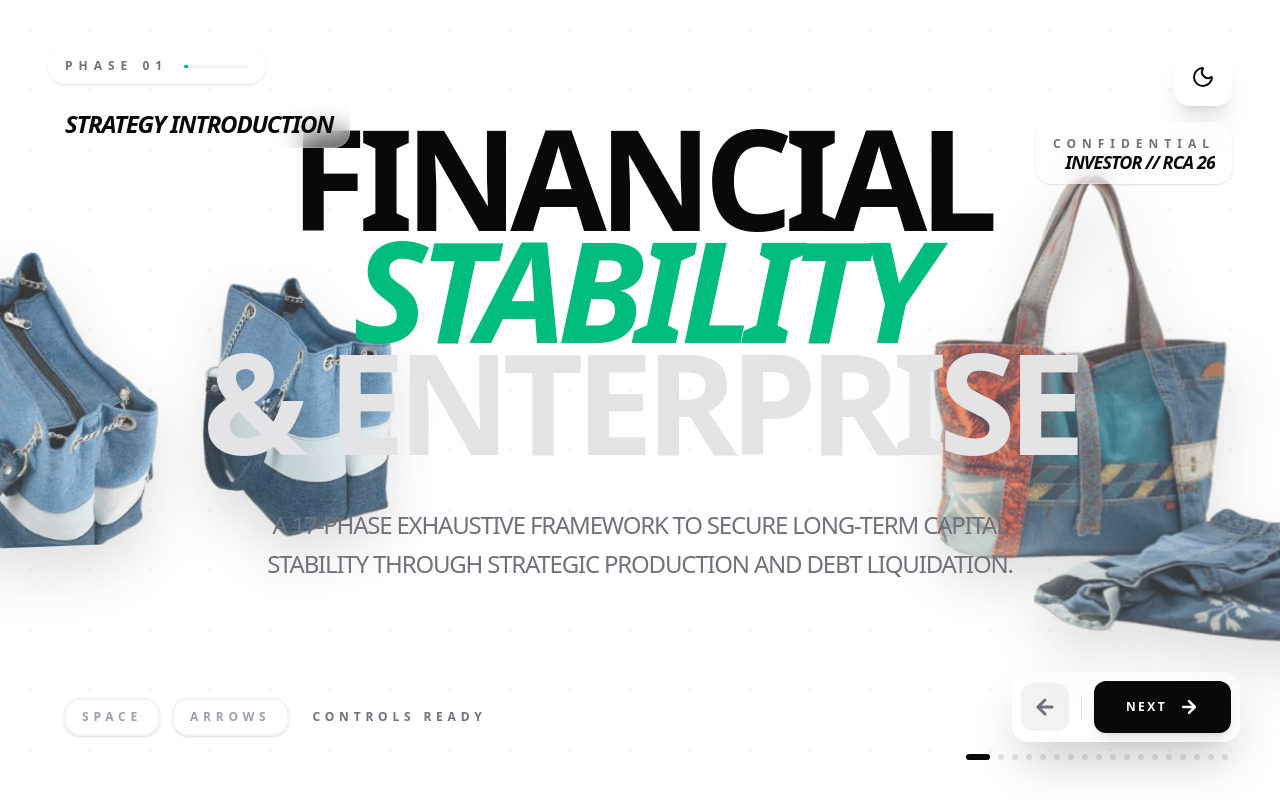
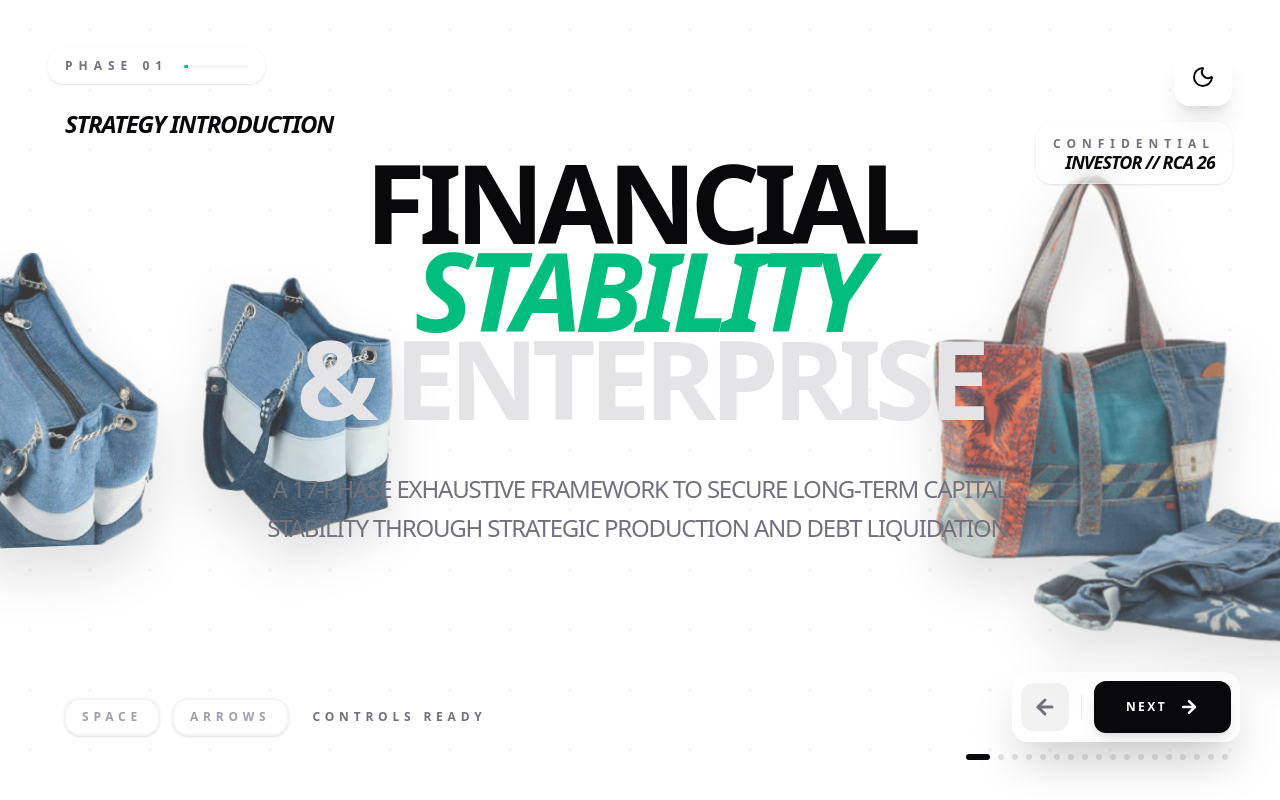
Before and after one commit to Ntarekp/Financial-Stability-Plan, a React (Vite) app: page / in a window 1280 px wide. Built offline with nearby package versions, Linux system fonts and the light colour scheme.

Commit message:
Resolve Scale and overflow issues

```diff
--- a/src/App.tsx
+++ b/src/App.tsx
@@ -200,7 +200,7 @@ export default function App() {
             animate={{ opacity: 1, y: 0 }}
             className="relative z-10 px-6 text-center"
           >
-            <h1 className="text-6xl md:text-8xl lg:text-[140px] font-black text-zinc-950 dark:text-white tracking-[-0.06em] mb-12 leading-[0.8] uppercase mx-auto transition-colors text-center">
+            <h1 className="text-6xl md:text-7xl lg:text-8xl xl:text-[110px] 2xl:text-[140px] font-black text-zinc-950 dark:text-white tracking-[-0.06em] mb-12 leading-[0.8] uppercase mx-auto transition-colors text-center">
               Financial <br />
               <span className="text-emerald-500 italic">Stability</span> <br />
               <span className="text-zinc-200 dark:text-zinc-800">
@@ -438,7 +438,7 @@ export default function App() {
       y: 2000,
       scale: 1,
       component: (
-        <div className="relative w-full max-w-7xl px-6 lg:px-8 flex flex-col items-center min-h-[85vh] justify-center">
+        <div className="relative w-full max-w-7xl px-6 lg:px-8 flex flex-col items-center min-h-[80vh] lg:min-h-[85vh] justify-center">
           {/* Decoupled Background Layer - Truly unrelated to foreground flow */}
           <div className="absolute inset-0 pointer-events-none -z-20 overflow-visible select-none">
             <motion.div
@@ -519,7 +519,7 @@ export default function App() {
       y: 2000,
       scale: 1,
       component: (
-        <div className="relative w-full max-w-7xl px-6 lg:px-12 flex flex-col items-center min-h-[85vh] justify-center">
+        <div className="relative w-full max-w-7xl px-6 lg:px-12 flex flex-col items-center min-h-[80vh] lg:min-h-[85vh] justify-center">
           {/* Background Parallax Image - Better Contained */}
           <div className="absolute inset-0 pointer-events-none -z-10 overflow-visible">
             <motion.div
@@ -825,10 +825,10 @@ export default function App() {
             </div>
           </div>
 
-          {/* Surgical 'Needle Hole' Persisting Video - Positioned Safely Bottom Left */}
+          {/* Surgical 'Needle Hole' Persisting Video - Positioned Safely Bottom Left with larger size */}
           <motion.div
             layoutId="bsf-video"
-            className="absolute bottom-4 left-4 w-32 md:w-56 aspect-video rounded-xl overflow-hidden border-4 border-white dark:border-zinc-800 shadow-2xl z-20 hidden lg:block grayscale hover:grayscale-0 transition-all duration-700 pointer-events-auto"
+            className="absolute bottom-0 left-[-5%] w-48 md:w-80 aspect-video rounded-2xl overflow-hidden border-4 border-white dark:border-zinc-800 shadow-3xl z-20 hidden lg:block transition-all duration-700 pointer-events-auto"
           >
             <video
               src="/images/bsfl-farming.mp4"
@@ -838,6 +838,7 @@ export default function App() {
               playsInline
               className="w-full h-full object-cover"
             />
+            <div className="absolute inset-0 bg-emerald-500/10 mix-blend-overlay" />
           </motion.div>
         </div>
       ),
@@ -1373,7 +1374,10 @@ export default function App() {
             transition={{ duration: 1.5, ease: [0.16, 1, 0.3, 1] }}
           >
             <div className="relative">
-              <div className="relative z-10 py-20 md:py-40 w-screen md:w-auto md:min-w-[800px] lg:min-w-[1200px] px-6 md:px-0 flex justify-center">
+              <div
+                className="relative z-10 py-16 xl:py-40 w-screen md:w-auto
+  md:min-w-[700px] lg:min-w-[900px] xl:min-w-[1100px] px-6 md:px-0 flex justify-center"
+              >
                 {section.component}
               </div>
             </div>
```
